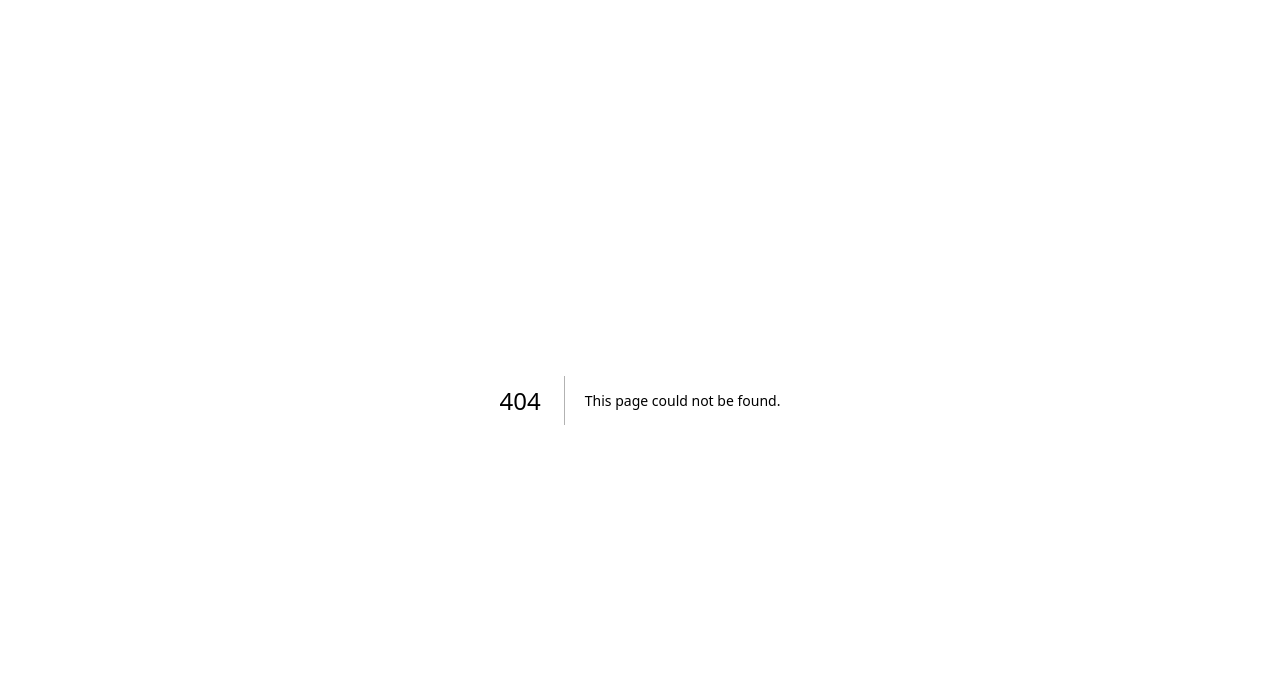
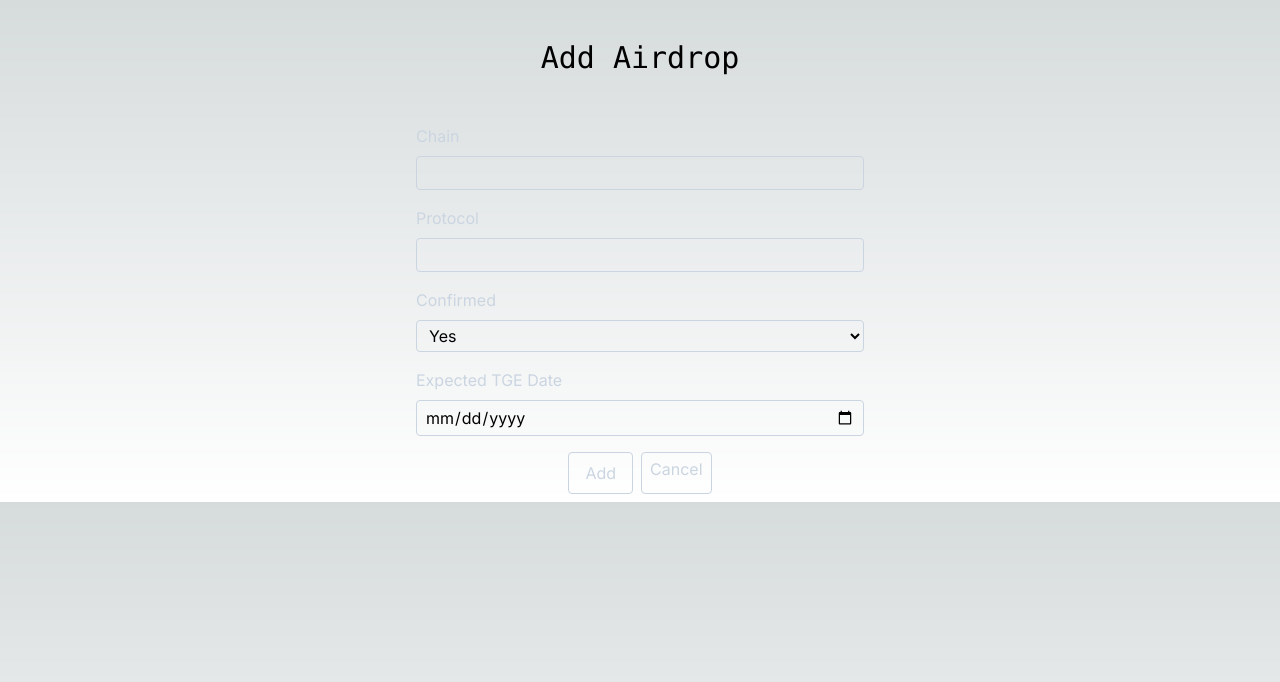
Before and after one commit to isaac-k1/airdrop-interface, a Next.js app: page /addAirdrop in a window 1280 px wide. Before the commit this address had no page. Shown: the top 682 px of the page. Built offline with nearby package versions, Linux system fonts and the light colour scheme.

Commit message:
add airdrop model, update home page, update new airdrop feature

```diff
--- /dev/null
+++ b/lib/prisma.ts
@@ -0,0 +1,14 @@
+import { PrismaClient } from "@prisma/client";
+
+let prisma: PrismaClient;
+
+if (process.env.NODE_ENV === "production") {
+  prisma = new PrismaClient();
+} else {
+  if (!(global as any).prisma) {
+    (global as any).prisma = new PrismaClient();
+  }
+  prisma = (global as any).prisma;
+}
+
+export default prisma;
--- /dev/null
+++ b/src/app/addAirdrop/page.tsx
@@ -0,0 +1,110 @@
+import prisma from "../../../lib/prisma";
+import Link from "next/link";
+import { redirect } from "next/navigation";
+
+async function addAirdrop(data: FormData) {
+  "use server";
+
+  const chain = data.get("chain")?.valueOf();
+  if (typeof chain !== "string" || chain.length === 0) {
+    throw new Error("chain is required");
+  }
+
+  const protocol = data.get("protocol")?.valueOf();
+  if (typeof protocol !== "string" || protocol.length === 0) {
+    throw new Error("protocol is required");
+  }
+
+  const confirmedValue = data.get("confirmed");
+  const confirmed = confirmedValue === "true";
+
+  const expectedTgeDate = data.get("expectedTgeDate")?.valueOf();
+  if (typeof expectedTgeDate !== "string" || expectedTgeDate.length === 0) {
+    throw new Error("expectedTgeDate is required");
+  }
+
+  await prisma.airdrop.create({
+    data: {
+      chain,
+      protocol,
+      confirmed,
+      expectedTgeDate: new Date(expectedTgeDate),
+    },
+  });
+  redirect("/");
+}
+
+export default function Page() {
+  return (
+    <>
+      <header className="flex justify-center text-center mb-10 mt-10">
+        <h1 className="text-3xl font-mono">Add Airdrop</h1>
+      </header>
+      <form
+        action={addAirdrop}
+        className="flex flex-col items-center gap-4 p-2"
+      >
+        <div className="flex flex-col w-full max-w-md">
+          <label htmlFor="chain" className="text-slate-300 mb-2">
+            Chain
+          </label>
+          <input
+            type="text"
+            id="chain"
+            name="chain"
+            className="border border-slate-300 bg-transparent rounded px-2 py-1 outline-none focus:within:border-slate-100 w-full"
+          />
+        </div>
+        <div className="flex flex-col w-full max-w-md">
+          <label htmlFor="protocol" className="text-slate-300 mb-2">
+            Protocol
+          </label>
+          <input
+            type="text"
+            id="protocol"
+            name="protocol"
+            className="border border-slate-300 bg-transparent rounded px-2 py-1 outline-none focus:within:border-slate-100 w-full"
+          />
+        </div>
+        <div className="flex flex-col w-full max-w-md">
+          <label htmlFor="confirmed" className="text-slate-300 mb-2">
+            Confirmed
+          </label>
+          <select
+            id="confirmed"
+            name="confirmed"
+            className="border border-slate-300 bg-transparent rounded px-2 py-1 outline-none focus:within:border-slate-100 w-full"
+          >
+            <option value="true">Yes</option>
+            <option value="false">No</option>
+          </select>
+        </div>
+        <div className="flex flex-col w-full max-w-md">
+          <label htmlFor="expectedTgeDate" className="text-slate-300 mb-2">
+            Expected TGE Date
+          </label>
+          <input
+            type="date"
+            id="expectedTgeDate"
+            name="expectedTgeDate"
+            className="border border-slate-300 bg-transparent rounded px-2 py-1 outline-none focus:within:border-slate-100 w-full"
+          />
+        </div>
+        <div className="flex justify-center w-full max-w-md">
+          <button
+            type="submit"
+            className="border border-slate-300 text-slate-300 px-4 py-2 rounded hover:bg-slate-700 outline-none mr-2"
+          >
+            Add
+          </button>
+          <Link
+            href=".."
+            className="border border-slate-300 text-slate-300 px-2 py-1 rounded hover:bg-slate-700 outline-none"
+          >
+            Cancel
+          </Link>
+        </div>
+      </form>
+    </>
+  );
+}
--- a/src/app/page.tsx
+++ b/src/app/page.tsx
@@ -1,113 +1,29 @@
-import Image from 'next/image'
+import prisma from "../../lib/prisma";
+import { AirdropItem } from "@/components/AirdropItem";
+import Link from "next/link";
 
-export default function Home() {
+function getAirdrops() {
+  return prisma.airdrop.findMany();
+}
+
+export default async function Home() {
+  const airdrops = await getAirdrops();
   return (
-    <main className="flex min-h-screen flex-col items-center justify-between p-24">
-      <div className="z-10 max-w-5xl w-full items-center justify-between font-mono text-sm lg:flex">
-        <p className="fixed left-0 top-0 flex w-full justify-center border-b border-gray-300 bg-gradient-to-b from-zinc-200 pb-6 pt-8 backdrop-blur-2xl dark:border-neutral-800 dark:bg-zinc-800/30 dark:from-inherit lg:static lg:w-auto  lg:rounded-xl lg:border lg:bg-gray-200 lg:p-4 lg:dark:bg-zinc-800/30">
-          Get started by editing&nbsp;
-          <code className="font-mono font-bold">src/app/page.tsx</code>
-        </p>
-        <div className="fixed bottom-0 left-0 flex h-48 w-full items-end justify-center bg-gradient-to-t from-white via-white dark:from-black dark:via-black lg:static lg:h-auto lg:w-auto lg:bg-none">
-          <a
-            className="pointer-events-none flex place-items-center gap-2 p-8 lg:pointer-events-auto lg:p-0"
-            href="https://vercel.com?utm_source=create-next-app&utm_medium=appdir-template&utm_campaign=create-next-app"
-            target="_blank"
-            rel="noopener noreferrer"
-          >
-            By{' '}
-            <Image
-              src="/vercel.svg"
-              alt="Vercel Logo"
-              className="dark:invert"
-              width={100}
-              height={24}
-              priority
-            />
-          </a>
-        </div>
-      </div>
-
-      <div className="relative flex place-items-center before:absolute before:h-[300px] before:w-[480px] before:-translate-x-1/2 before:rounded-full before:bg-gradient-radial before:from-white before:to-transparent before:blur-2xl before:content-[''] after:absolute after:-z-20 after:h-[180px] after:w-[240px] after:translate-x-1/3 after:bg-gradient-conic after:from-sky-200 after:via-blue-200 after:blur-2xl after:content-[''] before:dark:bg-gradient-to-br before:dark:from-transparent before:dark:to-blue-700 before:dark:opacity-10 after:dark:from-sky-900 after:dark:via-[#0141ff] after:dark:opacity-40 before:lg:h-[360px] z-[-1]">
-        <Image
-          className="relative dark:drop-shadow-[0_0_0.3rem_#ffffff70] dark:invert"
-          src="/next.svg"
-          alt="Next.js Logo"
-          width={180}
-          height={37}
-          priority
-        />
-      </div>
-
-      <div className="mb-32 grid text-center lg:max-w-5xl lg:w-full lg:mb-0 lg:grid-cols-4 lg:text-left">
-        <a
-          href="https://nextjs.org/docs?utm_source=create-next-app&utm_medium=appdir-template&utm_campaign=create-next-app"
-          className="group rounded-lg border border-transparent px-5 py-4 transition-colors hover:border-gray-300 hover:bg-gray-100 hover:dark:border-neutral-700 hover:dark:bg-neutral-800/30"
-          target="_blank"
-          rel="noopener noreferrer"
+    <>
+      <header className="flex justify-center text-center mb-4 mt-10">
+        <h1 className="text-3xl font-mono pr-4">Airdrop Interface</h1>
+        <Link
+          className="border border-slate-300 text-slate-300 px-2 py-1 rounded hover:bg-slate-700 focus-within:bg-slate-700 outline-none"
+          href="/addAirdrop"
         >
-          <h2 className={`mb-3 text-2xl font-semibold`}>
-            Docs{' '}
-            <span className="inline-block transition-transform group-hover:translate-x-1 motion-reduce:transform-none">
-              -&gt;
-            </span>
-          </h2>
-          <p className={`m-0 max-w-[30ch] text-sm opacity-50`}>
-            Find in-depth information about Next.js features and API.
-          </p>
-        </a>
-
-        <a
-          href="https://nextjs.org/learn?utm_source=create-next-app&utm_medium=appdir-template-tw&utm_campaign=create-next-app"
-          className="group rounded-lg border border-transparent px-5 py-4 transition-colors hover:border-gray-300 hover:bg-gray-100 hover:dark:border-neutral-700 hover:dark:bg-neutral-800/30"
-          target="_blank"
-          rel="noopener noreferrer"
-        >
-          <h2 className={`mb-3 text-2xl font-semibold`}>
-            Learn{' '}
-            <span className="inline-block transition-transform group-hover:translate-x-1 motion-reduce:transform-none">
-              -&gt;
-            </span>
-          </h2>
-          <p className={`m-0 max-w-[30ch] text-sm opacity-50`}>
-            Learn about Next.js in an interactive course with&nbsp;quizzes!
-          </p>
-        </a>
-
-        <a
-          href="https://vercel.com/templates?framework=next.js&utm_source=create-next-app&utm_medium=appdir-template&utm_campaign=create-next-app"
-          className="group rounded-lg border border-transparent px-5 py-4 transition-colors hover:border-gray-300 hover:bg-gray-100 hover:dark:border-neutral-700 hover:dark:bg-neutral-800/30"
-          target="_blank"
-          rel="noopener noreferrer"
-        >
-          <h2 className={`mb-3 text-2xl font-semibold`}>
-            Templates{' '}
-            <span className="inline-block transition-transform group-hover:translate-x-1 motion-reduce:transform-none">
-              -&gt;
-            </span>
-          </h2>
-          <p className={`m-0 max-w-[30ch] text-sm opacity-50`}>
-            Explore starter templates for Next.js.
-          </p>
-        </a>
-
-        <a
-          href="https://vercel.com/new?utm_source=create-next-app&utm_medium=appdir-template&utm_campaign=create-next-app"
-          className="group rounded-lg border border-transparent px-5 py-4 transition-colors hover:border-gray-300 hover:bg-gray-100 hover:dark:border-neutral-700 hover:dark:bg-neutral-800/30"
-          target="_blank"
-          rel="noopener noreferrer"
-        >
-          <h2 className={`mb-3 text-2xl font-semibold`}>
-            Deploy{' '}
-            <span className="inline-block transition-transform group-hover:translate-x-1 motion-reduce:transform-none">
-              -&gt;
-            </span>
-          </h2>
-          <p className={`m-0 max-w-[30ch] text-sm opacity-50`}>
-            Instantly deploy your Next.js site to a shareable URL with Vercel.
-          </p>
-        </a>
-      </div>
-    </main>
-  )
+          New
+        </Link>
+      </header>
+      <ul className="pl-4">
+        {airdrops.map((airdrop) => (
+          <AirdropItem key={airdrop.id} {...airdrop} />
+        ))}
+      </ul>
+    </>
+  );
 }
--- /dev/null
+++ b/src/components/AirdropItem.tsx
@@ -0,0 +1,34 @@
+"use client";
+
+type AirdropItemProps = {
+  id: string;
+  chain: string;
+  protocol: string;
+  confirmed: boolean;
+  expectedTgeDate: Date;
+};
+
+export function AirdropItem({
+  id,
+  chain,
+  protocol,
+  confirmed,
+  expectedTgeDate,
+}: AirdropItemProps) {
+  return (
+    <li className="flex gap-1 items-center">
+      <label htmlFor={id} className="text-slate-300">
+        {chain}
+      </label>
+      <label htmlFor={id} className="text-slate-300">
+        {protocol}
+      </label>
+      <label htmlFor={id} className="text-slate-300">
+        {confirmed}
+      </label>
+      <label htmlFor={id} className="text-slate-300">
+        {expectedTgeDate.toString()}
+      </label>
+    </li>
+  );
+}
```
Also changed, not shown: 2 other files (tests, documents, lock files or other folders).
